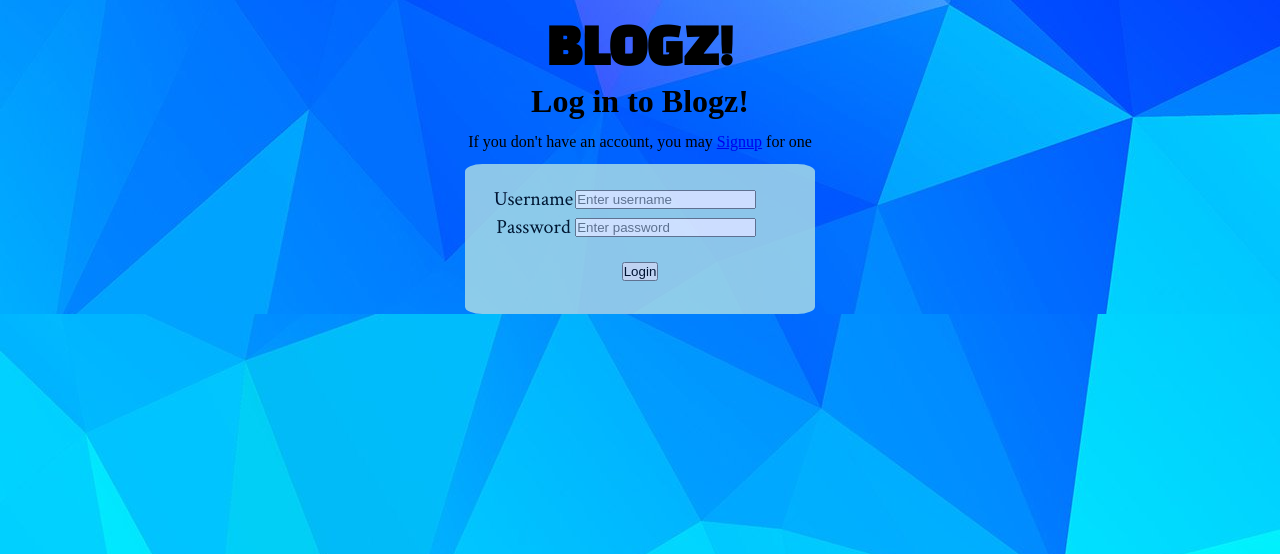
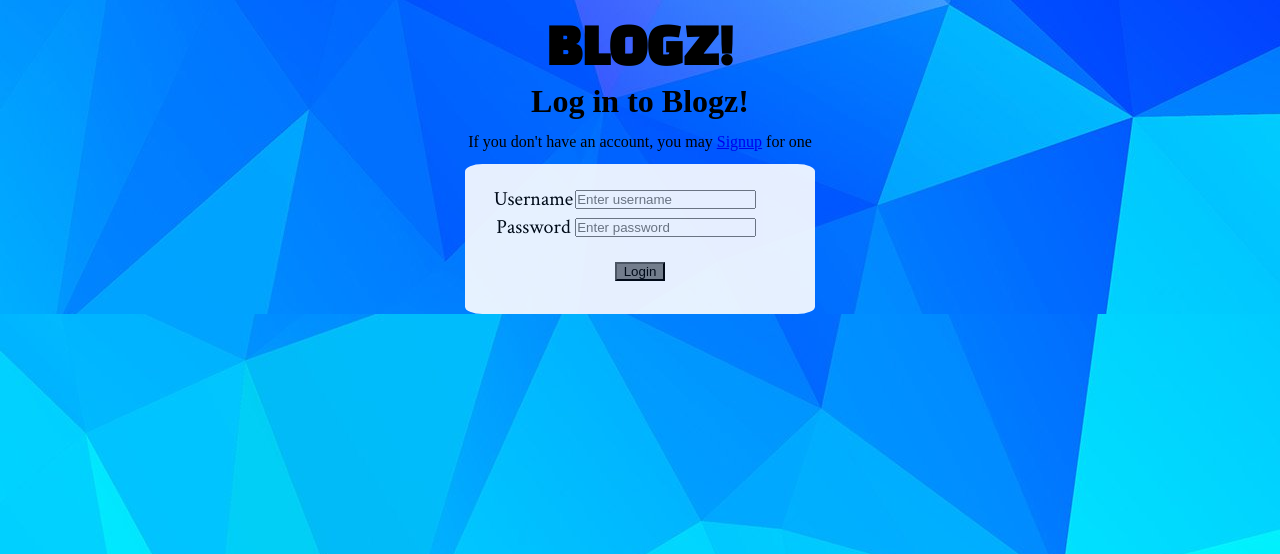
Before and after one commit to JulyWalls/Blogz, a Flask app: page /login in a window 1280 px wide. Shown: the part 63-617 px from the top of the page. Run offline with Flask 2, Linux system fonts and the light colour scheme.

Commit message:
minor changes

```diff
--- a/static/styles/style.css
+++ b/static/styles/style.css
@@ -143,9 +143,9 @@ ul {
     width: 350px;
     height: 150px;
     margin: 0 auto;
-    background-color: powderblue;
+    background-color: white;
     border-radius: 5%;
-    opacity: 0.8;
+    opacity: 0.9;
 }
 
 table {
@@ -154,3 +154,8 @@ table {
     padding-right: 50px
 
 }
+
+.button {
+    background: gray;
+    width: 50px;
+}
--- a/templates/login.html
+++ b/templates/login.html
@@ -19,7 +19,7 @@
                 </td>
             </tr>
         </table>
-        <input type="submit" value="Login">
+        <input class="button" type="submit" value="Login">
     </form>
 </div>
 {% endblock %}
```
